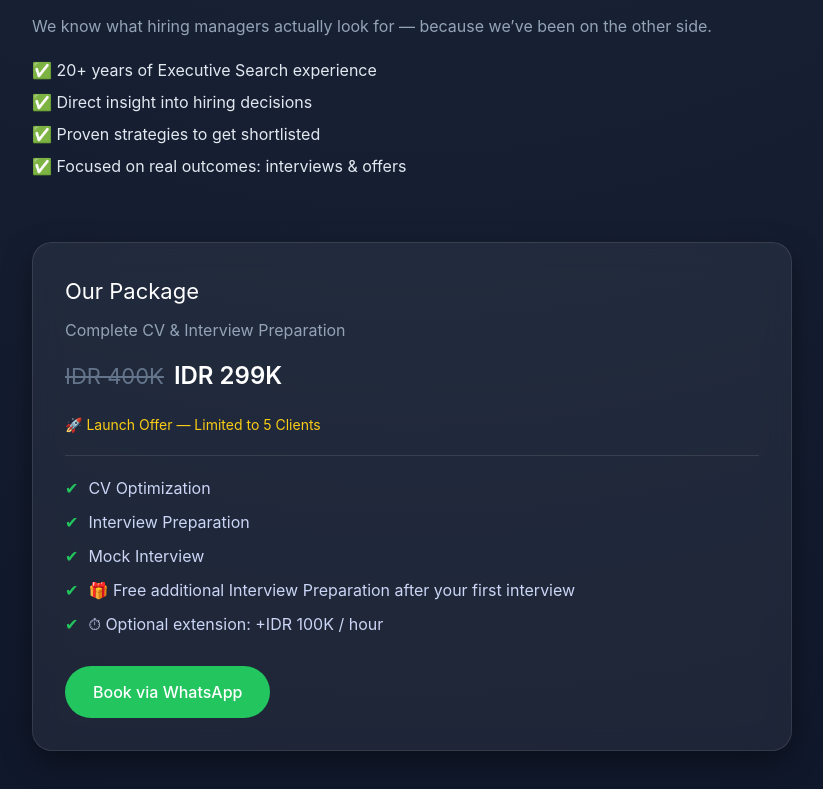
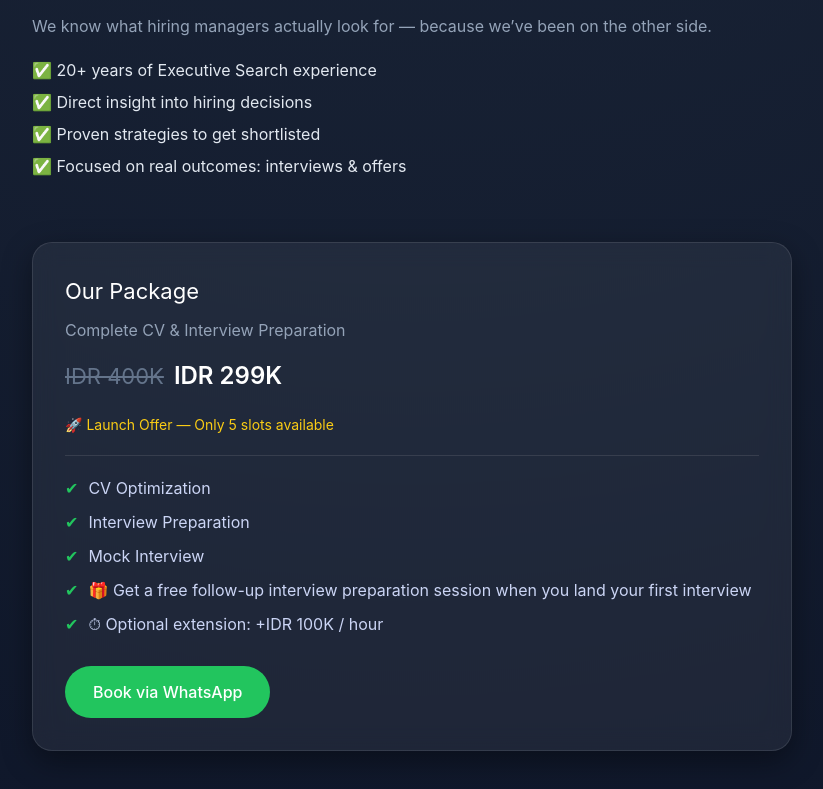
Before and after one commit to Ramzyjof/vd-fokus-landing, a Next.js app: page / in a window 1280 px wide. Shown: the part 766-1555 px from the top of the page, without its empty margins (228-1051 px from the left). Built offline with nearby package versions, Linux system fonts and the light colour scheme.

Commit message:
update landing page

```diff
--- a/app/page.tsx
+++ b/app/page.tsx
@@ -184,7 +184,7 @@ export default function Page() {
   </div>
 
   <p style={{ color: "#facc15", fontSize: "14px", marginBottom: "20px" }}>
-    🚀 Launch Offer — Limited to 5 Clients
+    🚀 Launch Offer — Only 5 slots available
   </p>
 
   <div
@@ -199,7 +199,7 @@ export default function Page() {
     "CV Optimization",
     "Interview Preparation",
     "Mock Interview",
-    "🎁 Free additional Interview Preparation after your first interview",
+    "🎁 Get a free follow-up interview preparation session when you land your first interview",
     "⏱ Optional extension: +IDR 100K / hour"
   ].map((item, i) => (
     <div
```
